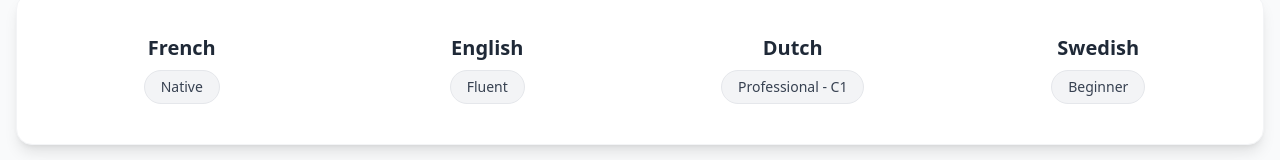
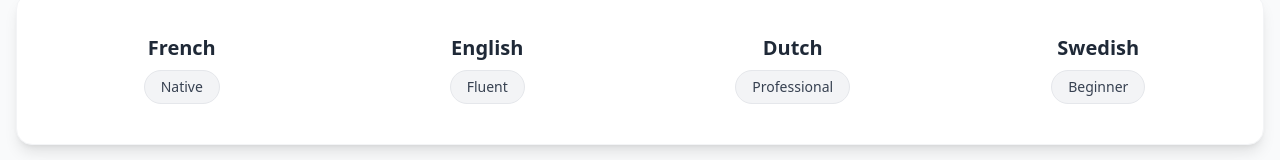
Before and after one commit to sacha-croon-vinci/Online-Resume, a React (Vite) app: page / in a window 1280 px wide. Shown: the part 2871-3031 px from the top of the page. Built offline with nearby package versions, Linux system fonts and the light colour scheme.

Commit message:
fix(app): update language proficiency level for Dutch

```diff
--- a/src/App.tsx
+++ b/src/App.tsx
@@ -110,7 +110,7 @@ function App() {
     },
     {
       title: 'Dutch',
-      level: 'Professional - C1',
+      level: 'Professional ',
       flagUrl: 'https://upload.wikimedia.org/wikipedia/commons/thumb/2/20/Flag_of_the_Netherlands.svg/1920px-Flag_of_the_Netherlands.svg.png',
     },
     {
```
